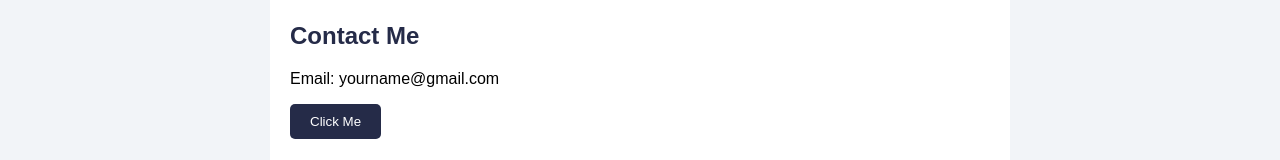
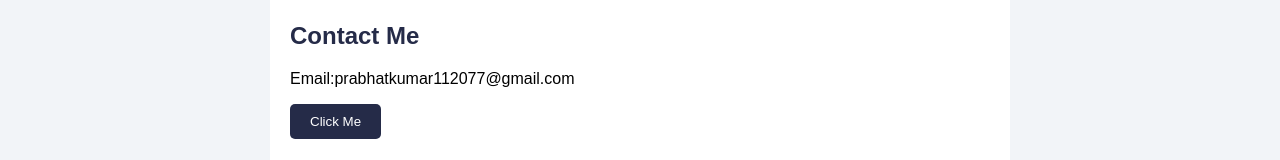
Before and after one commit to jar7is/GitHub-practical-test, a plain HTML site: page index.html in a window 1280 px wide. Shown: the part 751-911 px from the top of the page. Drawn offline with Linux system fonts and the light colour scheme.

Commit message:
Update email address in contact section

```diff
--- a/index.html
+++ b/index.html
@@ -33,7 +33,7 @@
 
     <section>
         <h2>Contact Me</h2>
-        <p>Email: yourname@gmail.com</p>
+        <p>Email:prabhatkumar112077@gmail.com</p>
         <button onclick="showMessage()">Click Me</button>
         <p id="message"></p>
     </section>
```
